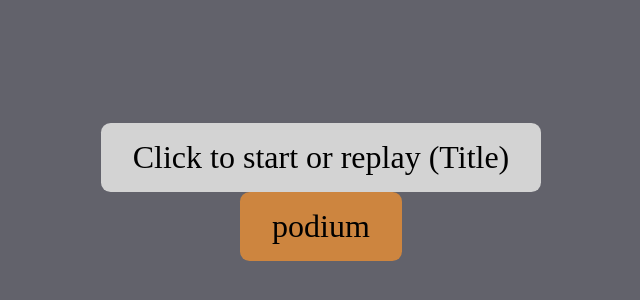
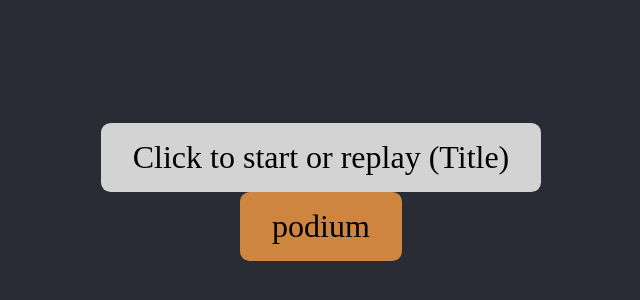
Before and after one commit to eronk1/framerMotionTest, a React (Vite) app: page / in a window 1280 px wide. Shown: the part 208-508 px from the top of the page, without its empty margins (319-959 px from the left). Built offline with nearby package versions, Linux system fonts and the light colour scheme.

Commit message:
Update App.css

```diff
--- a/src/App.css
+++ b/src/App.css
@@ -1,5 +1,5 @@
 body{
-  background-color: rgb(98, 98, 107);
+  background-color: #292c35;
 }
 p{
   padding: 0;
@@ -41,9 +41,11 @@ p{
   display: grid;
   grid-template-rows: 3rem 1fr;
   text-align: center;
+  color:white;
 }
 #firstPlace:first-child,#secondPlace:first-child,#thirdPlace:first-child{
   font-size: 2rem;
+
 }
 #firstContent,#secondContent,#thirdContent{
   font-size: 1.5rem;
@@ -52,6 +54,7 @@ p{
   padding-top: 1.2rem;
   border-top-left-radius: 0.5rem;
   border-top-right-radius: 0.5rem;
+  color: black;
 }
 #firstPlace{
   position: relative;
```
